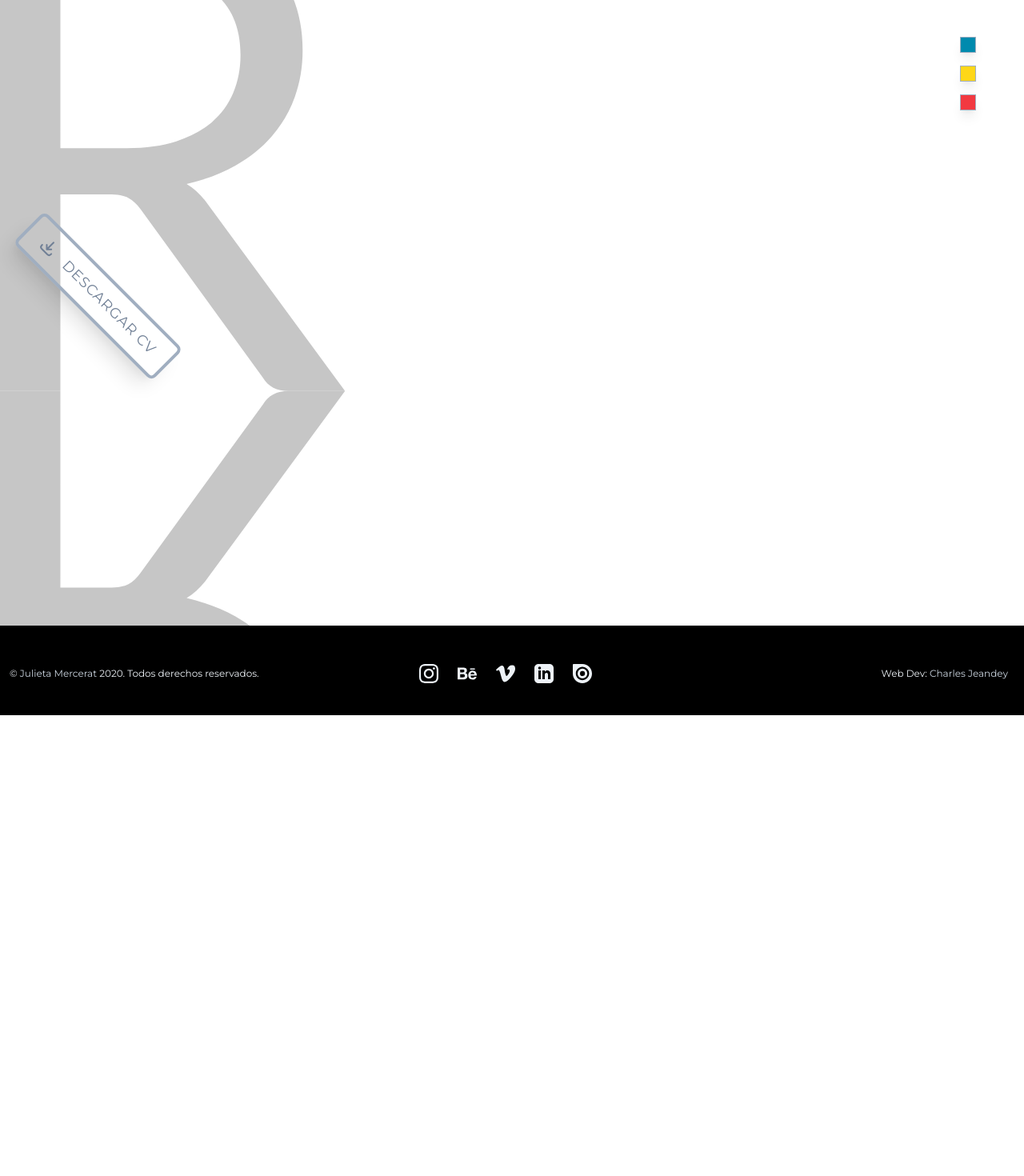
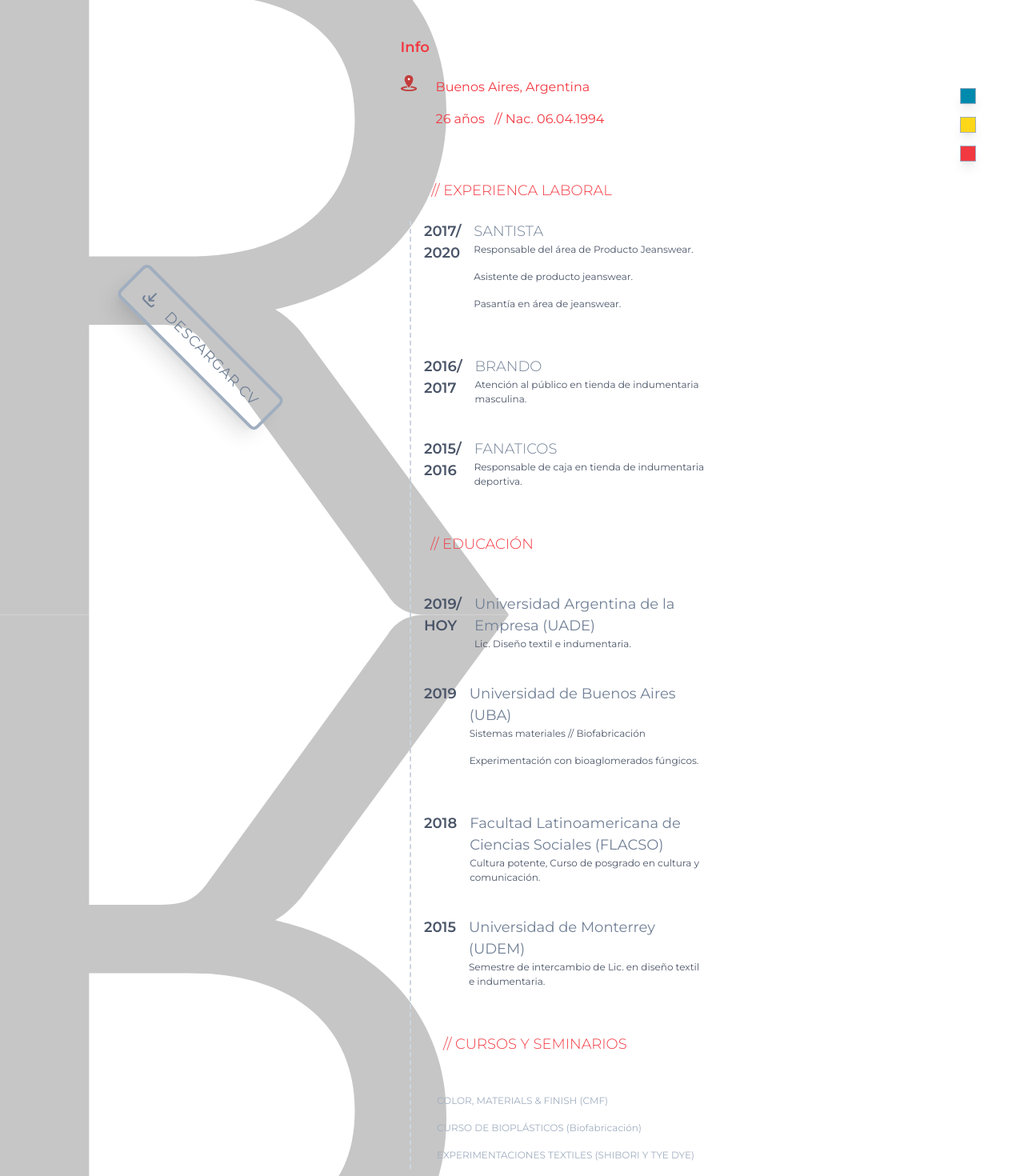
Before and after one commit to Chaloulou75/persona, a Nuxt app: page /resume in a window 1280 px wide. Shown: the part 100-1570 px from the top of the page at 80% size. Before the commit the page ends 994 px from the top, so only its background shows below. Built offline with nearby package versions, Linux system fonts and the light colour scheme; a web font is replaced by a local one; what scroll-out, vue-typed-js would draw is missing.

Commit message:
resumen text

```diff
--- a/pages/resume.vue
+++ b/pages/resume.vue
@@ -2,15 +2,121 @@
   <div class="relative w-full min-h-screen text-gray-900 bg-scroll bg-no-repeat bg-cover bg-pagina-r">
     <Navigation />
     <div class="relative w-full min-h-screen">
-    <lostresbotones />
-    <div class="absolute left-0 flex flex-col items-center justify-center h-full">
-      <a href="/CV_Julieta_Mercerat.pdf" download="" target="_blank" class="inline-flex items-center justify-center px-5 py-3 mb-6 text-lg font-medium leading-6 tracking-wider text-gray-600 uppercase transition duration-150 ease-in-out transform rotate-45 border-4 border-gray-500 rounded-lg shadow-xl hover:bg-bluejuli hover:text-white hover:-rotate-45 hover:border-white focus:outline-none focus:shadow-outline-none">
-        <svg class="inline-block w-6 h-6 mr-4" fill="none" stroke="currentColor" viewBox="0 0 24 24" xmlns="http://www.w3.org/2000/svg"><path stroke-linecap="round" stroke-linejoin="round" stroke-width="2" d="M4 16v1a3 3 0 003 3h10a3 3 0 003-3v-1m-4-4l-4 4m0 0l-4-4m4 4V4"></path></svg>
-        Descargar CV
-      </a>
-    </div>
+
+      <lostresbotones />
+      <div class="fixed left-0 flex flex-col items-center justify-center h-full ml-8 lg:ml-32">
+        <a href="/CV_Julieta_Mercerat.pdf" download="" target="_blank" class="inline-flex items-center justify-center px-5 py-3 mb-6 text-lg font-medium leading-6 tracking-wider text-gray-600 uppercase transition duration-300 ease-in-out transform rotate-45 border-4 border-gray-500 rounded-lg shadow-xl hover:bg-bluejuli hover:text-white hover:-rotate-45 hover:border-white focus:outline-none focus:shadow-outline-none">
+          <svg class="inline-block w-6 h-6 mr-4" fill="none" stroke="currentColor" viewBox="0 0 24 24" xmlns="http://www.w3.org/2000/svg"><path stroke-linecap="round" stroke-linejoin="round" stroke-width="2" d="M4 16v1a3 3 0 003 3h10a3 3 0 003-3v-1m-4-4l-4 4m0 0l-4-4m4 4V4"></path></svg>
+          Descargar CV
+        </a>
+      </div>
+
+      <div class="flex flex-col items-center max-w-lg mx-auto my-16">
+        <div class="flex flex-col items-start">
+            <h1 class="text-lg font-semibold text-redjuli">Info</h1>
+            <div class="flex items-baseline py-4">
+              <img alt="ubi" src="~/assets/img/paginaR/logoubi.png" class="object-contain h-5">
+              <p class="px-6 font-medium leading-10 text-redjuli">Buenos Aires, Argentina <br>
+              26 años <span class="ml-2">// Nac. 06.04.1994</span> </p>
+            </div>
+        </div>
+
+        <div class="mt-6 ml-6">
+          <h2 class="py-4 text-lg font-hairline text-center uppercase text-redjuli">// experienca laboral</h2>
+        </div>
+
+        <div class="flex flex-col justify-end max-w-sm mt-2 ml-auto space-y-8 border-l-2 border-gray-400 border-dashed">
+
+          <div class="flex items-start">
+            <div class="ml-4">
+              <p class="text-lg font-bold text-gray-700">2017/ <br>2020</p>
+            </div>
+            <div class="px-4 pb-2">
+              <h2 class="text-lg font-hairline text-gray-600 uppercase ">SANTISTA</h2>
+              <p class="pb-4 text-xs font-medium text-gray-700">Responsable del área de Producto Jeanswear.</p>
+              <p class="pb-4 text-xs font-medium text-gray-700">Asistente de producto jeanswear.</p>
+              <p class="pb-4 text-xs font-medium text-gray-700">Pasantía en área de jeanswear.</p>
+            </div>
+          </div>
+
+          <div class="flex items-start">
+            <div class="ml-4">
+              <p class="text-lg font-bold text-gray-700">2016/ <br>2017</p>
+            </div>
+            <div class="px-4 pb-2">
+              <h2 class="text-lg font-hairline text-gray-600 uppercase ">BRANDO</h2>
+              <p class="text-xs font-medium text-gray-700">Atención al público en tienda de indumentaria masculina.</p>
+            </div>
+          </div>
+
+          <div class="flex items-start">
+            <div class="ml-4">
+              <p class="text-lg font-bold text-gray-700">2015/ <br>2016</p>
+            </div>
+            <div class="px-4 pb-2">
+              <h2 class="text-lg font-hairline text-gray-600 uppercase">FANATICOS</h2>
+              <p class="text-xs font-medium text-gray-700">Responsable de caja en tienda de indumentaria deportiva.</p>
+            </div>
+          </div>
+
+          <!-- educacion -->
+          <h2 class="py-4 pl-6 text-lg font-hairline uppercase text-redjuli">// EDUCACIÓN</h2>
+          <div class="flex items-start">
+            <div class="ml-4">
+              <p class="text-lg font-bold text-gray-700">2019/ <br>HOY</p>
+            </div>
+            <div class="px-4 pb-2">
+              <h2 class="text-lg font-medium text-gray-600">Universidad Argentina de la Empresa (UADE)</h2>
+              <p class="text-xs font-medium text-gray-700">Lic. Diseño textil e indumentaria.</p>
+            </div>
+          </div>
+
+          <div class="flex items-start">
+            <div class="ml-4">
+              <p class="text-lg font-bold text-gray-700">2019</p>
+            </div>
+            <div class="px-4 pb-2">
+              <h2 class="text-lg font-medium text-gray-600">Universidad de Buenos Aires (UBA)</h2>
+              <p class="pb-4 text-xs font-medium text-gray-700">Sistemas materiales // Biofabricación</p>
+              <p class="pb-4 text-xs font-medium text-gray-700">Experimentación con bioaglomerados fúngicos.</p>
+            </div>
+          </div>
+
+          <div class="flex items-start">
+            <div class="ml-4">
+              <p class="text-lg font-bold text-gray-700">2018</p>
+            </div>
+            <div class="px-4 pb-2">
+              <h2 class="text-lg font-medium text-gray-600">Facultad Latinoamericana de Ciencias Sociales (FLACSO)</h2>
+              <p class="text-xs font-medium text-gray-700">Cultura potente, Curso de posgrado en cultura y comunicación.</p>
+            </div>
+          </div>
+
+          <div class="flex items-start">
+            <div class="ml-4">
+              <p class="text-lg font-bold text-gray-700">2015</p>
+            </div>
+            <div class="px-4 pb-2">
+              <h2 class="text-lg font-medium text-gray-600">Universidad de Monterrey (UDEM)</h2>
+              <p class="text-xs font-medium text-gray-700">Semestre de intercambio de Lic. en diseño textil e indumentaria.</p>
+            </div>
+          </div>
+
+          <!-- seminarios -->
+
+          <h2 class="py-4 pl-10 text-lg font-hairline uppercase text-redjuli">// CURSOS Y SEMINARIOS</h2>
+          <div class="pb-2 pl-8">
+            <p class="pb-4 text-xs font-medium text-gray-500">COLOR, MATERIALS & FINISH (CMF)</p>
+            <p class="pb-4 text-xs font-medium text-gray-500">CURSO DE BIOPLÁSTICOS (Biofabricación)</p>
+            <p class="text-xs font-medium text-gray-500 ">EXPERIMENTACIONES TEXTILES (SHIBORI Y TYE DYE)</p>
+          </div>
+
+        </div>
+      </div>
+
     </div>
     <Footer />
+
   </div>
 </template>
 
@@ -22,7 +128,7 @@ export default {
 
 <style scoped>
 
-.page-enter-active,
+.page-enter-active,e
 .page-leave-active {
   transition-property: opacity;
   transition-timing-function: ease-in-out;
```
Also changed, not shown: assets/img/paginaR/logoubi.png (added).
